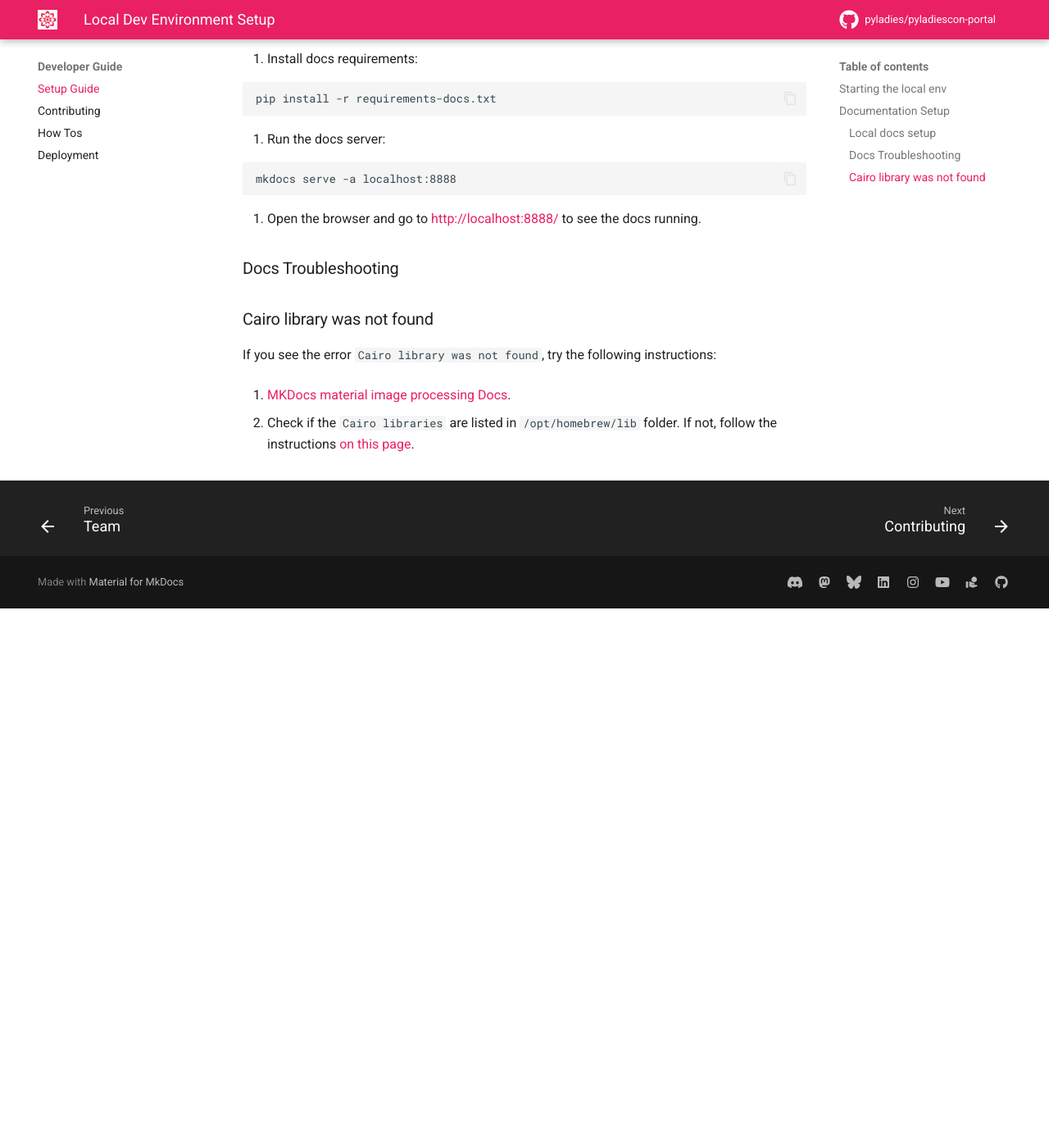
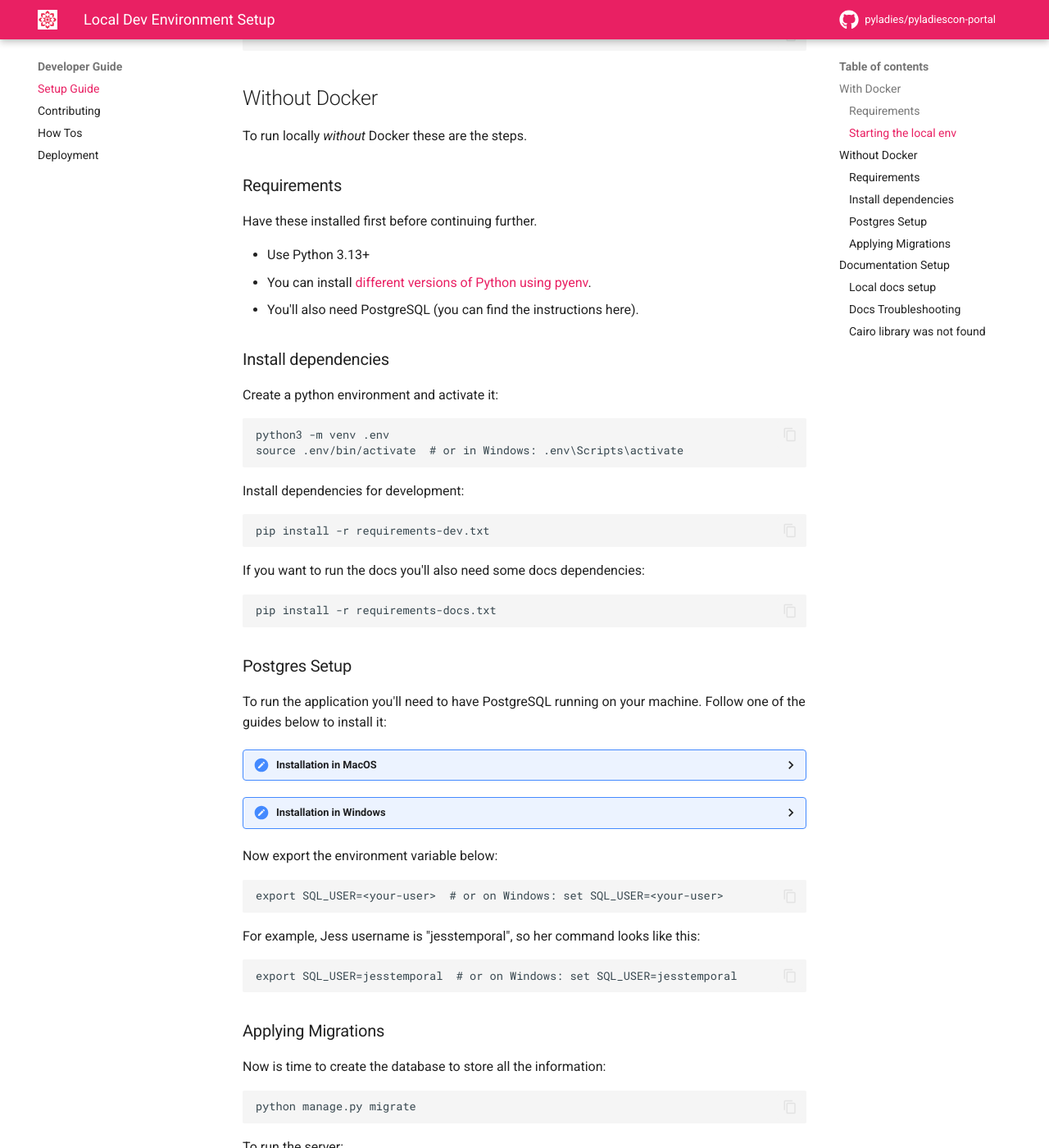
Before and after one commit to pyladies/pyladiescon-portal, an MkDocs documentation site: the page built from docs/developer/setup.md, in a window 1280 px wide and 1400 px high, scrolled down 1102 px. Shown: the whole window at 82% size. Built offline with MkDocs 1.6.1 and Material for MkDocs 9.7.7, drawn with Linux system fonts in a browser that asks for light colours; comment, search, counter and statistics services are not loaded; before the commit the page ends 1844 px from its top, so only the background shows below that; some of the changed text lies outside the part shown.

Commit message:
Fixes: #135 Add instructions for developing locally without docker (#153)
* Points to live portal documentation in readme.md

* Fixes local database config to use postgres

* Updates howtos.md to show options for non-docker config

* Adds the sections for non-docker setup

* Update docs/developer/howto.md

---------

Co-authored-by: Mariatta <Mariatta@users.noreply.github.com>

````diff
--- a/docs/developer/setup.md
+++ b/docs/developer/setup.md
@@ -5,13 +5,21 @@
 
 # Local Dev setup
 
-Requirements: Have these installed first before continuing further.
+You can either folllow the setup with Docker or without Docker, the instructions are listed below.
+
+
+## With Docker
+
+To run locally Docker these are the steps.
+
+### Requirements
+
+Have these installed first before continuing further.
 
 - Docker
 - Docker compose
 - GNU Make
 - GitHub CLI (optional, but recommended) https://cli.github.com/
-
 
 ### Starting the local env
 
@@ -22,6 +30,10 @@
 ```sh
 gh repo clone <personal-account>/pyladiescon-portal
 ```
+
+    ```
+    git clone <personal-account>/pyladiescon-portal.git
+    ```
 
 3. Start the local environment:
 
@@ -35,6 +47,91 @@
 
 ```sh
 make test
+```
+
+## Without Docker
+
+To run locally _without_ Docker these are the steps.
+
+### Requirements
+
+Have these installed first before continuing further.
+
+- Use Python 3.13+
+- You can install [different versions of Python using pyenv](https://github.com/pyenv/pyenv).
+- You'll also need PostgreSQL (you can find the instructions here).
+
+### Install dependencies
+
+Create a python environment and activate it:
+
+```sh
+python3 -m venv .env
+source .env/bin/activate  # or in Windows: .env\Scripts\activate
+```
+
+Install dependencies for development:
+
+```sh
+pip install -r requirements-dev.txt
+```
+
+If you want to run the docs you'll also need some docs dependencies:
+
+```sh
+pip install -r requirements-docs.txt
+```
+
+### Postgres Setup
+
+To run the application you'll need to have PostgreSQL running on your machine. Follow one of the guides below to install it:
+
+<details><summary>Installation in MacOS</summary>
+
+1. Install PostgreSQL
+
+```sh
+brew install postgresql
+```
+
+2. Run PostgreSQL
+
+```sh
+brew services start postgresql
+```
+</details>
+
+<details>
+<summary>Installation in Windows</summary>
+
+<a href="https://www.postgresql.org/download/windows/">Download the installer from here</a> and follow the screen prompts
+
+</details>
+
+Now export the environment variable below:
+
+```sh
+export SQL_USER=<your-user>  # or on Windows: set SQL_USER=<your-user>
+```
+
+For example, Jess username is "jesstemporal", so her command looks like this:
+
+```sh
+export SQL_USER=jesstemporal  # or on Windows: set SQL_USER=jesstemporal
+```
+
+### Applying Migrations
+
+Now is time to create the database to store all the information:
+
+```sh
+python manage.py migrate
+```
+
+To run the server:
+
+```sh
+python manage.py runserver
 ```
 
 ## Documentation Setup
````
Also changed, not shown: docs/developer/howto.md (+37 -4 lines), readme.md (+2 -54 lines), 1 other file.
